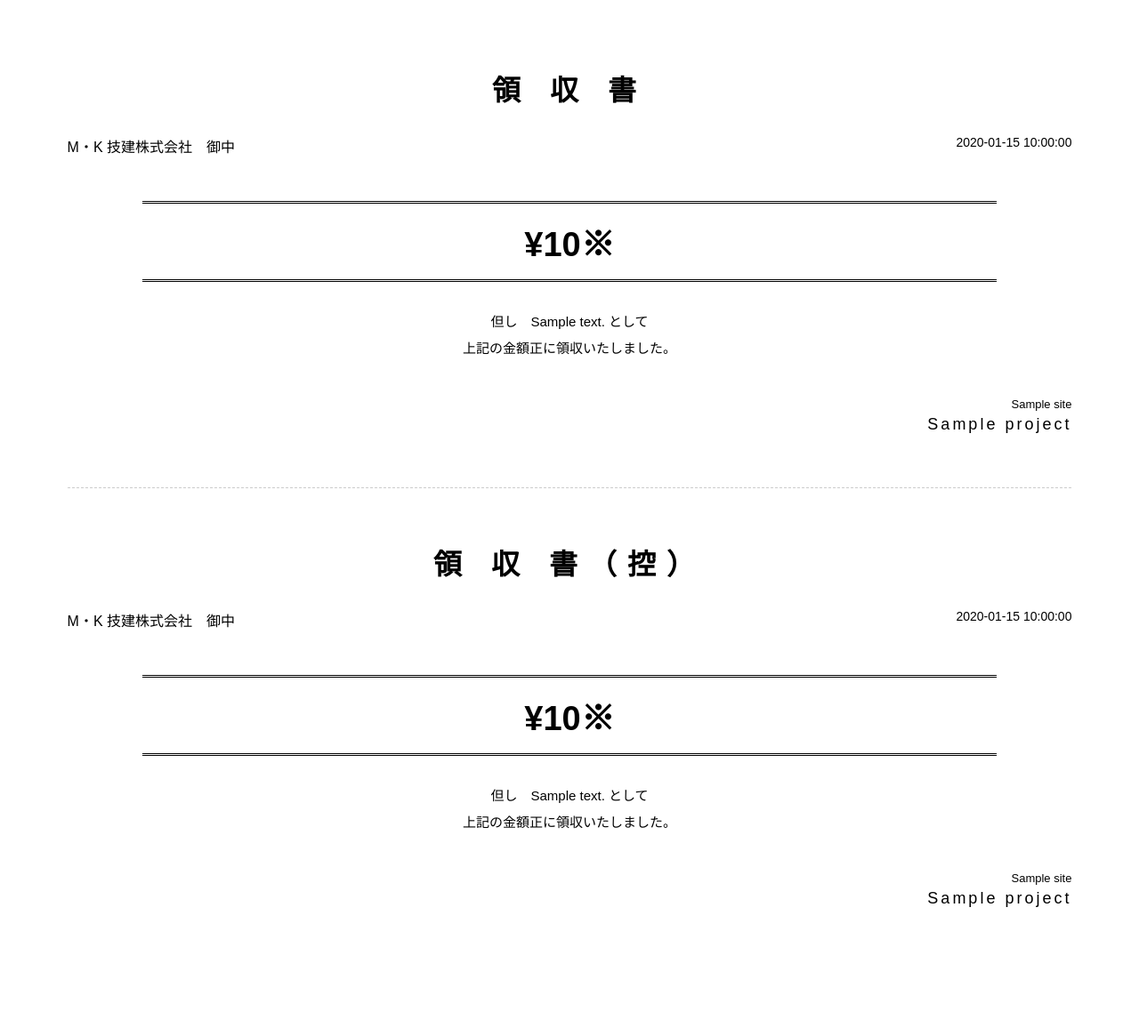
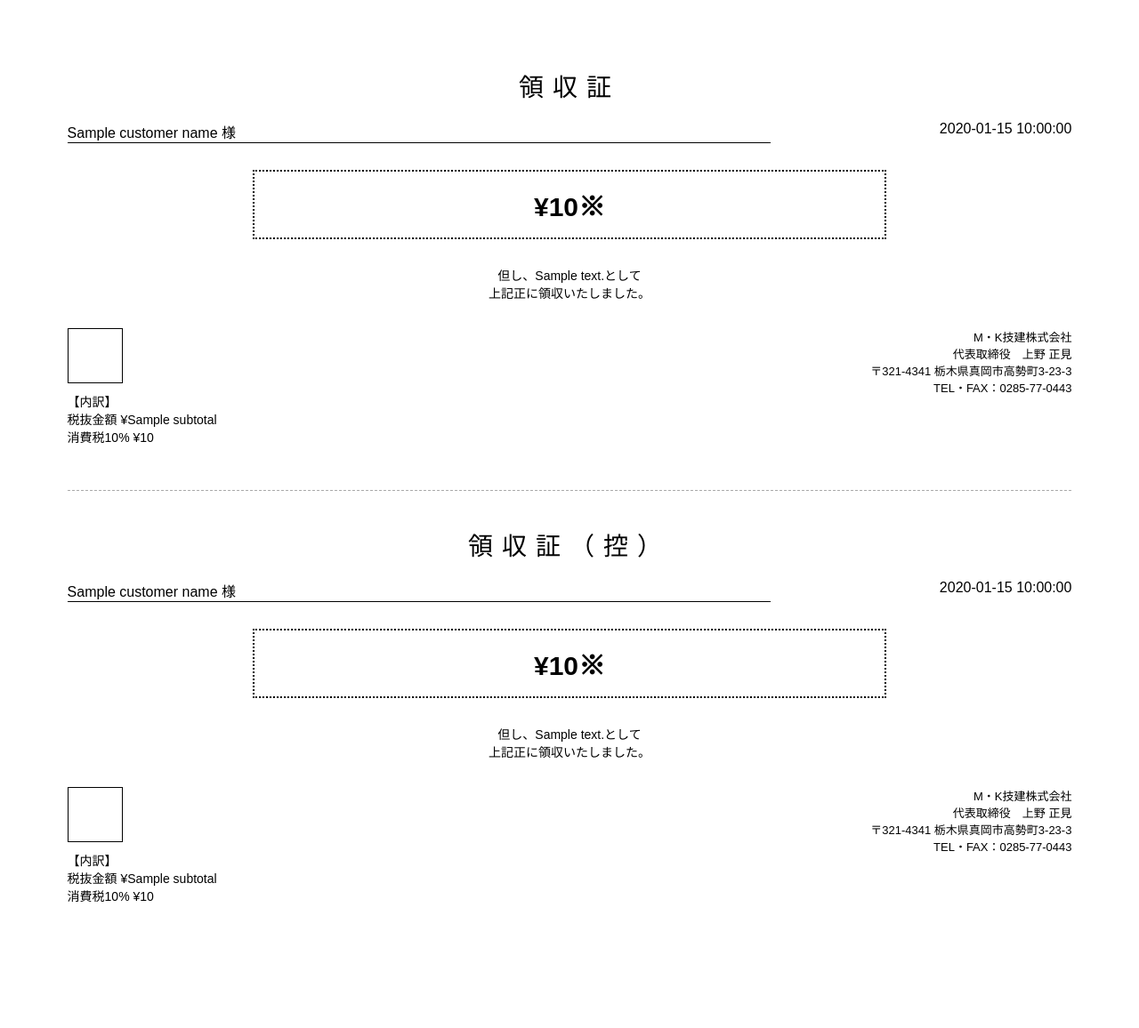
Before and after one commit to SoPheap-sketch/companyquotations, a FastAPI app: template app/templates/receipt_pdf.html in a window 1280 px wide. Shown: the whole page at 89% size. After the commit the page ends 1015 px from the top, so only its background shows below. Run offline with FastAPI, Linux system fonts and the light colour scheme; the template is opened without the code that fills it: most values are stand-ins (such as "Sample title", 1, 10 or a date in 2020); parts of the project's set-up code (start-up, migrations or seed data) failed here and were passed over.

Commit message:
change receipt form

```diff
--- a/app/templates/receipt_pdf.html
+++ b/app/templates/receipt_pdf.html
@@ -3,162 +3,189 @@
 <head>
 <meta charset="utf-8">
 <style>
-    @page {
-        size: A4;
-        margin: 0;
-    }
+@page { size: A4; margin: 0; }
 
 body {
     font-family: "Meiryo", "MS Gothic", sans-serif;
-        color: #000;
     margin: 0;
     padding: 20mm;
-        background-color: #fff;
-    }
-
-    /* Use Clearfix for floated elements */
-    .group:after {
-        content: "";
-        display: table;
-        clear: both;
 }
 
 .receipt-section {
-        width: 100%;
-        margin-bottom: 60px;
-        position: relative;
+    margin-bottom: 50px;
 }
 
+/* TITLE */
 .title {
     text-align: center;
-        font-size: 32px;
-        font-weight: bold;
-        letter-spacing: 12px;
-        margin-bottom: 30px;
+    font-size: 28px;
+    letter-spacing: 10px;
+    margin-bottom: 20px;
 }
 
-    /* REPLACED FLEX WITH FLOAT FOR SERVER COMPATIBILITY */
+/* TOP */
 .top-info {
     width: 100%;
-        margin-bottom: 50px;
 }
 
 .client-name {
     float: left;
+    width: 70%;
     font-size: 16px;
-        width: 70%;
+    border-bottom: 1px solid #000;
 }
 
 .issue-date {
     float: right;
+    width: 25%;
     text-align: right;
-        font-size: 14px;
-        width: 25%;
 }
 
-    /* Double Border Amount Box */
-    .amount-wrapper {
-        clear: both; /* Stop floats from interfering */
-        width: 85%;
-        margin: 0 auto 30px auto;
-        border-top: 3px double #000;
-        border-bottom: 3px double #000;
-        padding: 15px 0;
+/* CLEAR FLOAT */
+.clear { clear: both; }
+
+/* AMOUNT */
+.amount-box {
+    margin: 30px auto;
+    width: 60%;
+    border: 2px dotted #000;
     text-align: center;
-    }
-
-    .amount-value {
-        font-size: 38px;
+    padding: 15px;
+    font-size: 30px;
     font-weight: bold;
 }
 
+/* DESCRIPTION */
 .details {
     text-align: center;
-        font-size: 15px;
-        line-height: 2;
-        margin-bottom: 40px;
+    font-size: 14px;
+    margin-bottom: 30px;
 }
 
-    .issuer-block {
-        text-align: right;
+/* BOTTOM LAYOUT */
+.bottom {
     width: 100%;
 }
 
-    .issuer-address {
-        font-size: 13px;
-        margin-bottom: 5px;
+.left {
+    float: left;
+    width: 50%;
+    font-size: 14px;
 }
 
-    .issuer-name {
-        font-size: 18px;
-        letter-spacing: 3px;
+.right {
+    float: right;
+    width: 45%;
+    text-align: right;
+    font-size: 13px;
 }
 
+.stamp {
+    width: 60px;
+    height: 60px;
+    border: 1px solid #000;
+    margin-bottom: 10px;
+}
+
+/* CUT LINE */
 .cut-line {
-        border-top: 1px dashed #ccc;
-        margin: 60px 0;
-        clear: both;
+    border-top: 1px dashed #aaa;
+    margin: 40px 0;
 }
 </style>
 </head>
+
 <body>
 
+<!-- ===== RECEIPT ===== -->
 <div class="receipt-section">
-    <div class="title">領 収 書</div>
 
-    <div class="top-info group">
-        <div class="client-name">M・K 技建株式会社　御中</div>
+<div class="title">領収証</div>
+
+<div class="top-info">
+    <div class="client-name">{{ customer_name }} 様</div>
     <div class="issue-date">{{ issue_date }}</div>
 </div>
 
-    <div class="amount-wrapper">
-        <div class="amount-value">¥{{ "{:,}".format(amount|int) }}※</div>
+<div class="clear"></div>
+
+<div class="amount-box">
+    ¥{{ "{:,}".format(amount|int) }}※
 </div>
 
 <div class="details">
-        <div>但し　{{ description }} として</div>
-        <div>上記の金額正に領収いたしました。</div>
+    但し、{{ description }}として<br>
+    上記正に領収いたしました。
 </div>
 
-    <div class="issuer-block">
-        <div class="issuer-address">
-            {{ quote.project.site }}
+<div class="bottom">
+
+    <!-- LEFT -->
+    <div class="left">
+        <div class="stamp"></div>
+
+        【内訳】<br>
+        税抜金額 ¥{{ subtotal }}<br>
+        消費税10% ¥{{ tax }}
     </div>
 
-        <div class="issuer-name">
-            {{ quote.project.client_name }}
+    <!-- RIGHT -->
+    <div class="right">
+        M・K技建株式会社<br>
+        代表取締役　上野 正見<br>
+        〒321-4341 栃木県真岡市高勢町3-23-3<br>
+        TEL・FAX：0285-77-0443
     </div>
+
 </div>
+
+<div class="clear"></div>
+
 </div>
 
 <div class="cut-line"></div>
 
+<!-- ===== COPY ===== -->
 <div class="receipt-section">
-    <div class="title">領 収 書（控）</div>
 
-    <div class="top-info group">
-        <div class="client-name">M・K 技建株式会社　御中</div>
+<div class="title">領収証（控）</div>
+
+<!-- SAME CONTENT -->
+<div class="top-info">
+    <div class="client-name">{{ customer_name }} 様</div>
     <div class="issue-date">{{ issue_date }}</div>
 </div>
 
-    <div class="amount-wrapper">
-        <div class="amount-value">¥{{ "{:,}".format(amount|int) }}※</div>
+<div class="clear"></div>
+
+<div class="amount-box">
+    ¥{{ "{:,}".format(amount|int) }}※
 </div>
 
 <div class="details">
-        <div>但し　{{ description }} として</div>
-        <div>上記の金額正に領収いたしました。</div>
+    但し、{{ description }}として<br>
+    上記正に領収いたしました。
 </div>
 
-    <div class="issuer-block">
-        <div class="issuer-address">
-            {{ quote.project.site }}
+<div class="bottom">
+    <div class="left">
+        <div class="stamp"></div>
+
+        【内訳】<br>
+        税抜金額 ¥{{ subtotal }}<br>
+        消費税10% ¥{{ tax }}
     </div>
 
-        <div class="issuer-name">
-            {{ quote.project.client_name }}
+    <div class="right">
+        M・K技建株式会社<br>
+        代表取締役　上野 正見<br>
+        〒321-4341 栃木県真岡市高勢町3-23-3<br>
+        TEL・FAX：0285-77-0443
     </div>
 </div>
+
+<div class="clear"></div>
+
 </div>
 
 </body>
```
Lines whose indentation alone changed are shown as unchanged.
